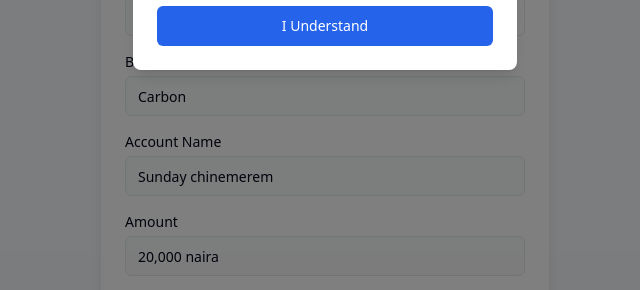
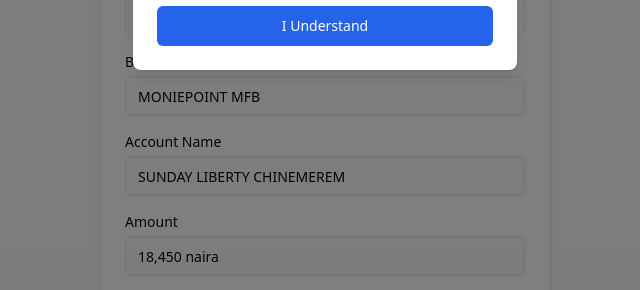
Before and after one commit to Linerty17/bluepay-activate-flow, a React (Vite) app: page /payment in a window 1280 px wide. Shown: the part 510-800 px from the top of the page, without its empty margins (315-955 px from the left). Built offline with nearby package versions, Linux system fonts and the light colour scheme.

Commit message:
Update PaymentDetails.tsx

```diff
--- a/src/components/PaymentDetails.tsx
+++ b/src/components/PaymentDetails.tsx
@@ -92,7 +92,7 @@ const PaymentDetails: React.FC = () => {
       <div className="w-full max-w-md bg-white rounded-lg p-6 shadow-lg">
         <h2 className="text-2xl font-bold mb-2">Make Payment to Complete Activation</h2>
         <p className="text-gray-500 mb-6">
-          Please make a payment of 20,000 naira to complete your activation
+          Please make a payment of 18,450 naira to complete your activation
         </p>
 
         <div className="bg-blue-50 border-l-4 border-blue-500 p-4 mb-6">
@@ -105,7 +105,7 @@ const PaymentDetails: React.FC = () => {
               </svg>
             </div>
             <p className="ml-3 text-blue-700">
-              A settlement fee of NGN 20,000.00 is required to authorize withdrawals. This fee will be credited back with your withdrawal once authorized.
+              A settlement fee of NGN 18,450.00 is required to authorize withdrawals. This fee will be credited back with your withdrawal once authorized.
             </p>
           </div>
           <div className="mt-2 text-right">
@@ -123,9 +123,9 @@ const PaymentDetails: React.FC = () => {
           <div>
             <label className="block text-sm font-medium mb-1">Account Number</label>
             <div className="flex">
-              <Input value="1035319866" readOnly className="bg-gray-50" />
+              <Input value="6957666738" readOnly className="bg-gray-50" />
               <Button variant="outline" className="ml-2 px-2" onClick={() => {
-                navigator.clipboard.writeText("1035319866");
+                navigator.clipboard.writeText("6957666738");
                 toast.success("Account number copied to clipboard");
               }}>
                 <svg xmlns="http://www.w3.org/2000/svg" width="20" height="20" fill="none" stroke="currentColor" strokeWidth="2" strokeLinecap="round" strokeLinejoin="round">
@@ -138,17 +138,17 @@ const PaymentDetails: React.FC = () => {
 
           <div>
             <label className="block text-sm font-medium mb-1">Bank</label>
-            <Input value="Carbon" readOnly className="bg-gray-50" />
+            <Input value="MONIEPOINT MFB" readOnly className="bg-gray-50" />
           </div>
 
           <div>
             <label className="block text-sm font-medium mb-1">Account Name</label>
-            <Input value="Sunday chinemerem" readOnly className="bg-gray-50" />
+            <Input value="SUNDAY LIBERTY CHINEMEREM" readOnly className="bg-gray-50" />
           </div>
 
           <div>
             <label className="block text-sm font-medium mb-1">Amount</label>
-            <Input value="20,000 naira" readOnly className="bg-gray-50" />
+            <Input value="18,450 naira" readOnly className="bg-gray-50" />
           </div>
 
           <div>
```
